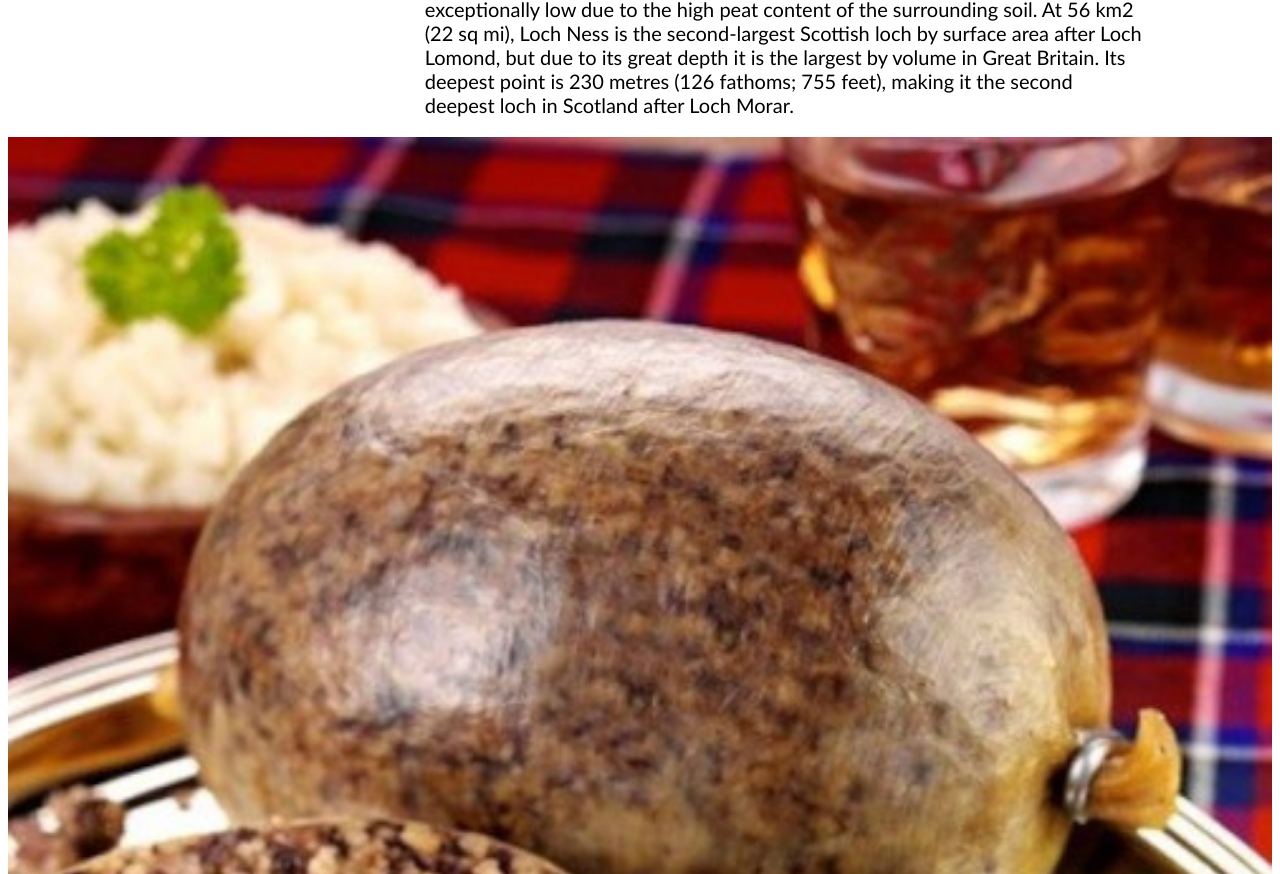
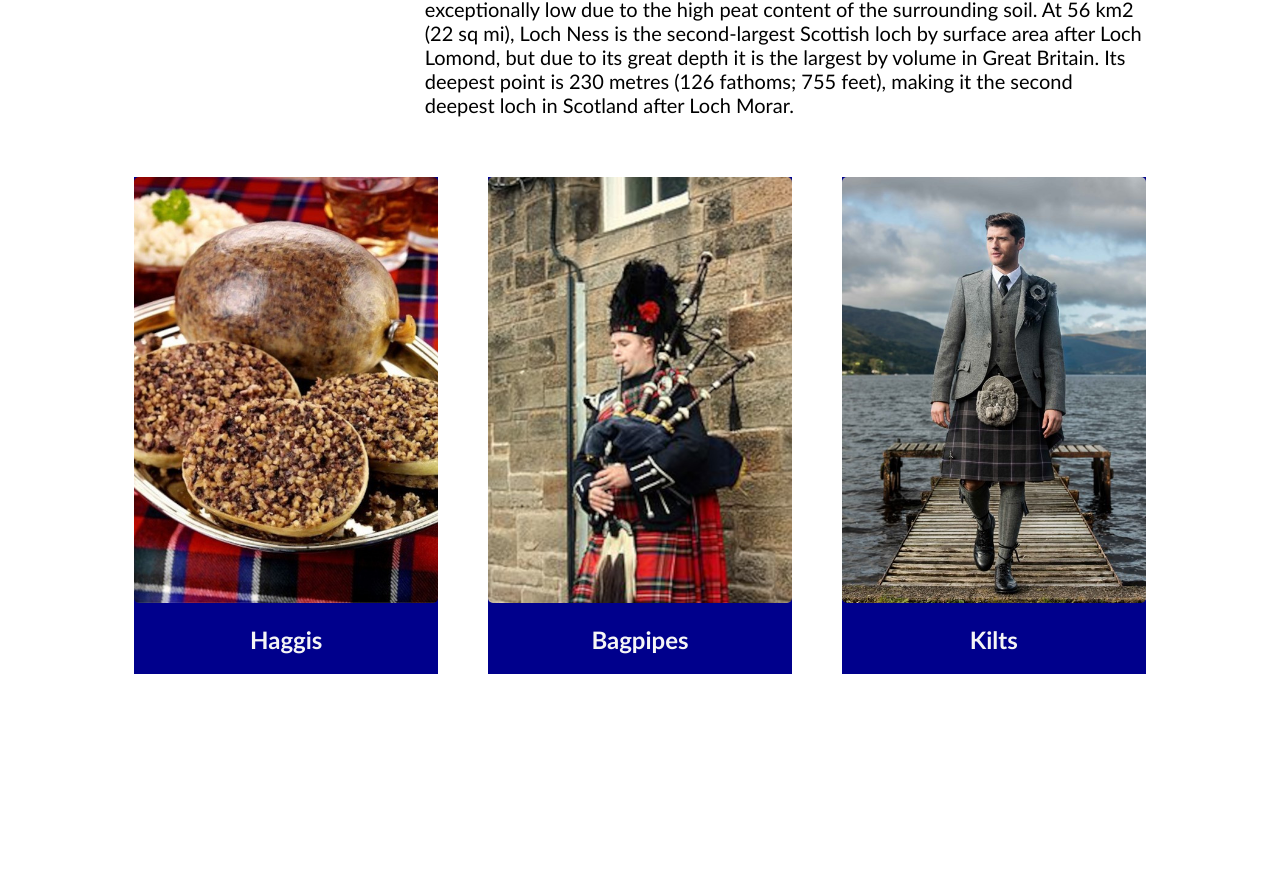
Before and after one commit to mahenol/MyScotlandWebpage, a plain HTML site: page index.html in a window 1280 px wide. Shown: the part 1376-2250 px from the top of the page. After the commit the page ends 2100 px from the top, so only its background shows below. Drawn offline with Linux system fonts and the light colour scheme.

Commit message:
Final commit

```diff
--- a/index.html
+++ b/index.html
@@ -44,6 +44,15 @@
      <section class="three-column">
         <div class="card">
             <img src="./images/haggis.jpg" alt="Haggis">
+            <h2 class="card-text">Haggis</h2>
+        </div>
+        <div class="card">
+            <img src="./images/bagpipes.jpg" alt="Bag pipes">
+            <h2 class="card-text">Bagpipes</h2>
+        </div>
+        <div class="card">
+            <img src="./images/kilt.jpg" alt="Kilt">
+            <h2 class="card-text">Kilts</h2>
         </div>
      </section>
 </body>
--- a/style.css
+++ b/style.css
@@ -4,6 +4,7 @@
 
 img{
     width: 100%;
+    border-radius: 5px;
 }
 .hero-image{
      background-image: url("./images/scotland-1987599_1280.jpg");
@@ -34,3 +35,20 @@ img{
 .info{
     font-size: 1.25em;
 }
+
+.three-column{
+    display: grid;
+    grid-template-columns: repeat(3, 1fr);
+    gap: 50px;
+    width: 80%;
+    margin:auto;
+    margin-top: 40px;
+    margin-bottom: 50px;
+}
+.card{
+    background-color: rgb(0, 0, 140);
+}
+.card-text{
+    text-align: center;
+    color: whitesmoke;
+}
```
